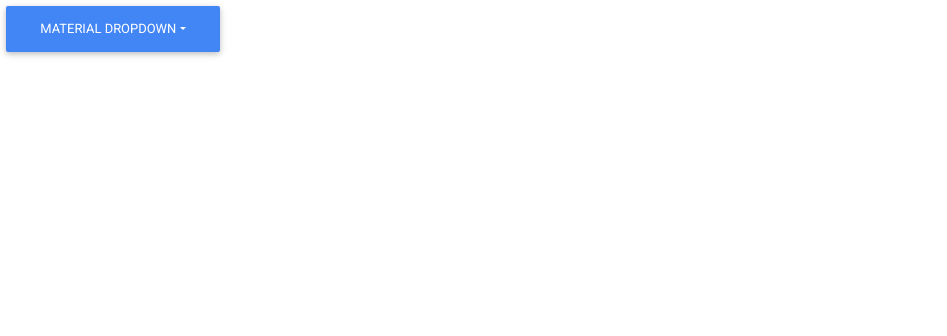
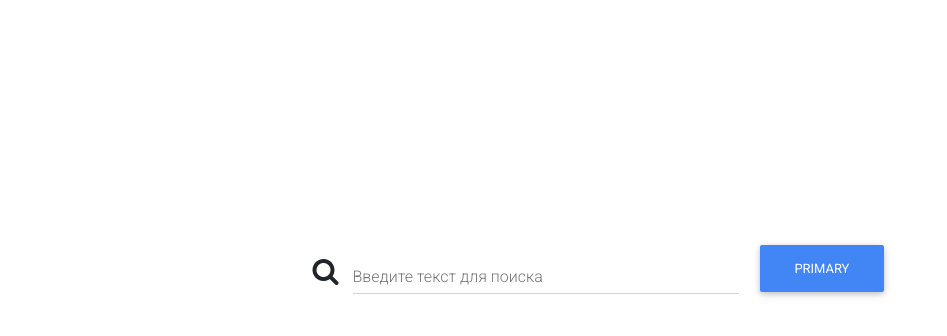
Before and after one commit to Neo55/stackoverflow-search-app, a React app: page / in a window 1280 px wide. Shown: the top 336 px of the page, without its empty margins (0-947 px from the left). Built offline with nearby package versions, Linux system fonts and the light colour scheme.

Commit message:
create main screen

```diff
--- a/src/App.js
+++ b/src/App.js
@@ -1,7 +1,7 @@
 import React, { Component } from "react";
 import "./App.scss";
 import { Dropdown, DropdownToggle, DropdownMenu, DropdownItem } from "mdbreact";
-//import MainScreen from "./containers/MainScreen";
+import MainSearchScreen from "./components/MainSearchScreen";
 
 const test = [4, 4, 4, 45, 45, 56];
 
@@ -21,19 +21,24 @@ class App extends Component {
 
   render() {
     return (
-      <div>
-        <Dropdown isOpen={this.state.dropdownOpen} toggle={this.toggle}>
-          <DropdownToggle caret color="primary">
-            Material dropdown
-          </DropdownToggle>
-          <DropdownMenu>
-            <DropdownItem href="#">Action</DropdownItem>
-            <DropdownItem href="#">Another Action</DropdownItem>
-            <DropdownItem href="#">Something else here</DropdownItem>
-            <DropdownItem href="#">Something else here</DropdownItem>
-          </DropdownMenu>
-        </Dropdown>
+      <div className="row main-screen">
+        <div className="col-md-3"></div>
+        <div className="col-md-6 main-search-screen">
+          <MainSearchScreen></MainSearchScreen></div>
+        <div className="col-md-3"></div>
       </div>
+
+      //   <Dropdown isOpen={this.state.dropdownOpen} toggle={this.toggle}>
+      //     <DropdownToggle caret color="primary">
+      //       Material dropdown
+      //     </DropdownToggle>
+      //     <DropdownMenu>
+      //       <DropdownItem href="#">Action</DropdownItem>
+      //       <DropdownItem href="#">Another Action</DropdownItem>
+      //       <DropdownItem href="#">Something else here</DropdownItem>
+      //       <DropdownItem href="#">Something else here</DropdownItem>
+      //     </DropdownMenu>
+      //   </Dropdown>
     );
   }
 }
--- a/src/App.scss
+++ b/src/App.scss
@@ -0,0 +1,12 @@
+.col-md-6.main-search-screen {
+  padding: 10% 0;
+}
+
+
+.row.main-screen {
+  height: 100%;
+}
+
+#root {
+  height: 100%
+}
--- a/src/components/MainSearchScreen.js
+++ b/src/components/MainSearchScreen.js
@@ -0,0 +1,12 @@
+import React, { Component } from 'react';
+import SearchBox from './search/SearchBox'
+
+export default class MainSearchScreen extends Component {
+  render() {
+    return (
+      <div>
+        <SearchBox></SearchBox>
+      </div>
+    )
+  }
+}
--- a/src/components/search/SearchBox.js
+++ b/src/components/search/SearchBox.js
@@ -0,0 +1,14 @@
+import React, { Component } from 'react';
+import { Input, Button } from "mdbreact";
+import './SearchBox.scss';
+
+export default class SearchBox extends Component {
+  render() {
+    return (
+      <div className="row search-box">
+        <div className="col-md-8 "><Input label="Введите текст для поиска" icon="search" className="input search"/></div>
+        <div className="col-md-4 button search" ><Button color="primary" className="button search">Primary</Button></div>
+      </div>
+    )
+  }
+}
--- a/src/components/search/SearchBox.scss
+++ b/src/components/search/SearchBox.scss
@@ -0,0 +1,8 @@
+.row.search-box {
+  padding: 15% 0;
+}
+
+.col-md-4.button.search {
+  padding-top: 10px;
+  padding-left: 0px;
+}
--- a/src/index.scss
+++ b/src/index.scss
@@ -2,6 +2,10 @@
 @import "../node_modules/bootstrap/dist/css/bootstrap.min.css";
 @import "../node_modules/mdbreact/dist/css/mdb.css";
 
+body, html { /// take all available height
+  height: 100%;
+}
+
 .text-block {
   background-color: aquamarine;
 }
```
Also changed, not shown: 1 other file (tests, documents, lock files or other folders).
